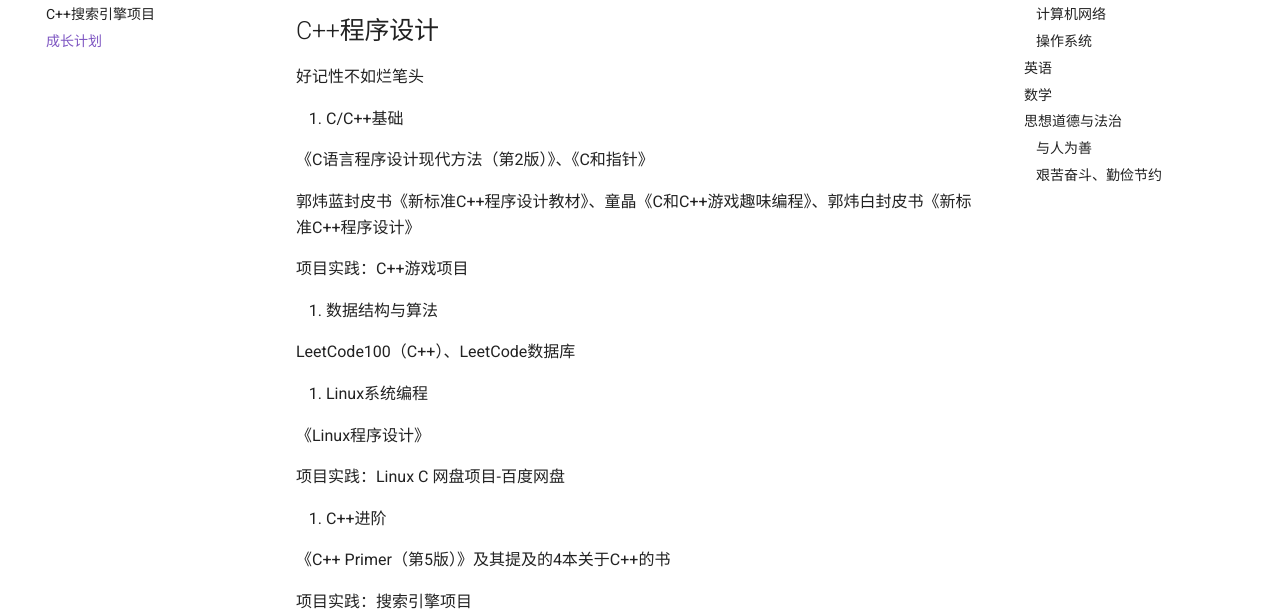
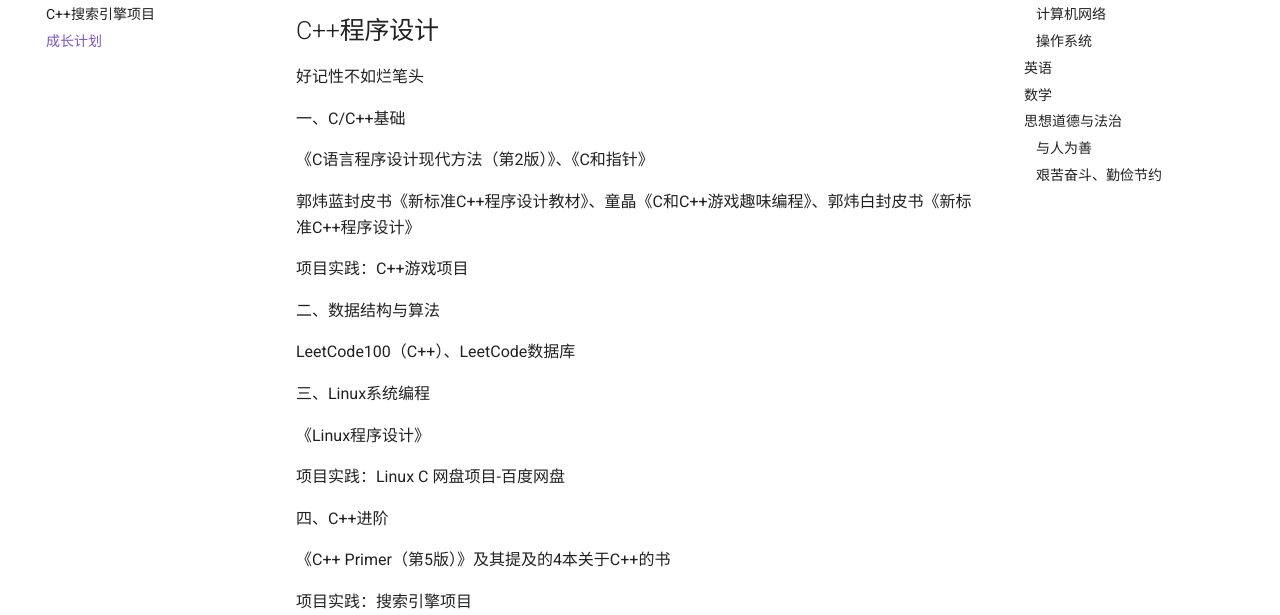
Before and after one commit to csRocket/mysite, an MkDocs documentation site: the page built from docs/prog.md, in a window 1280 px wide and 900 px high. Shown: the part 232-847 px from the top of the window. Built offline with MkDocs 1.6.1 and Material for MkDocs 9.7.7, drawn with Linux system fonts in a browser that asks for light colours.

Commit message:
Update prog.md

```diff
--- a/docs/prog.md
+++ b/docs/prog.md
@@ -6,7 +6,7 @@
 
 好记性不如烂笔头
 
-1. C/C++基础
+一、C/C++基础
 
 《C语言程序设计现代方法（第2版）》、《C和指针》
 
@@ -14,17 +14,17 @@
 
 项目实践：C++游戏项目
 
-2. 数据结构与算法
+二、数据结构与算法
 
 LeetCode100（C++）、LeetCode数据库
 
-3. Linux系统编程
+三、Linux系统编程
 
 《Linux程序设计》
 
 项目实践：Linux C 网盘项目-百度网盘
 
-4. C++进阶
+四、C++进阶
 
 《C++ Primer（第5版）》及其提及的4本关于C++的书
 
```
